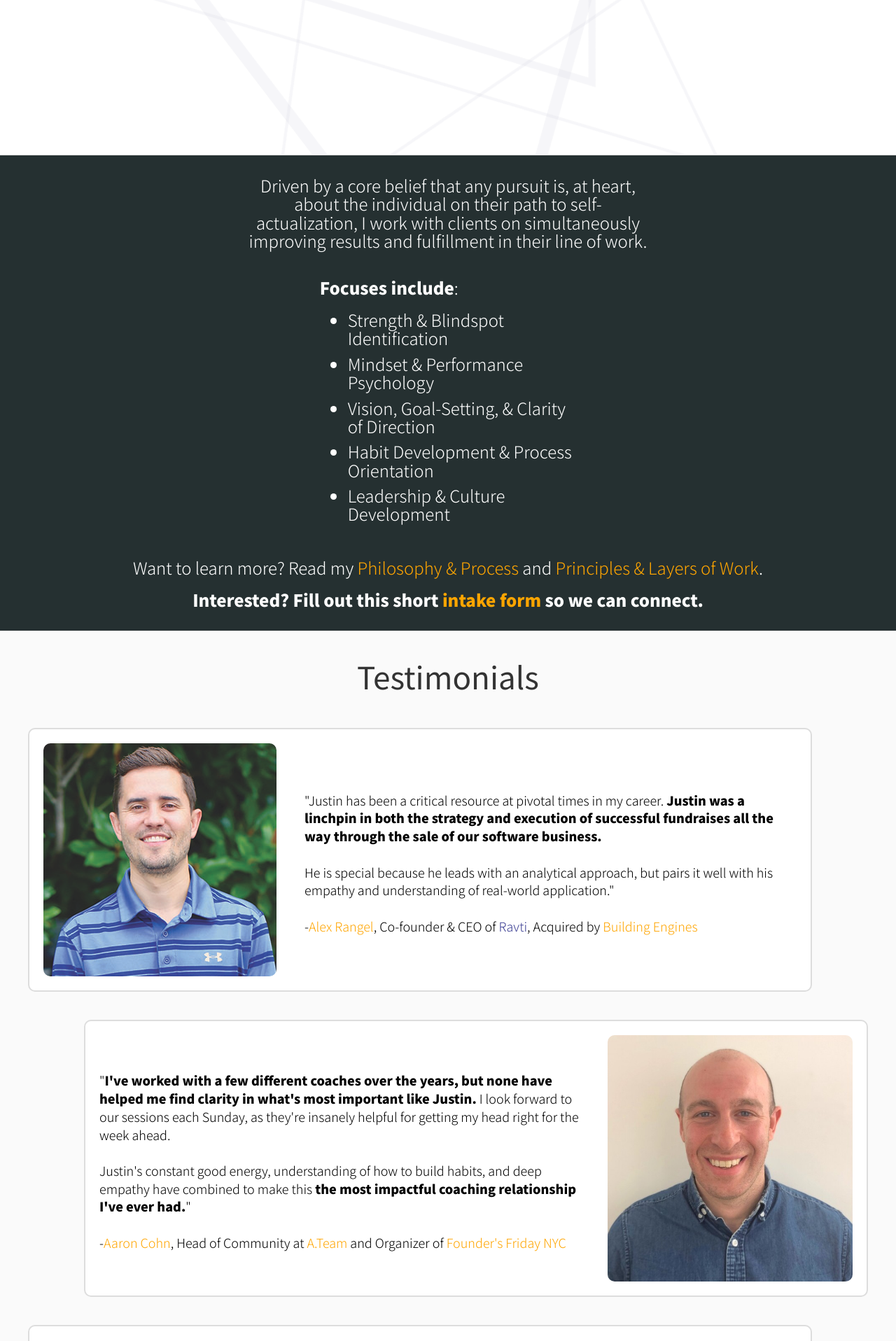
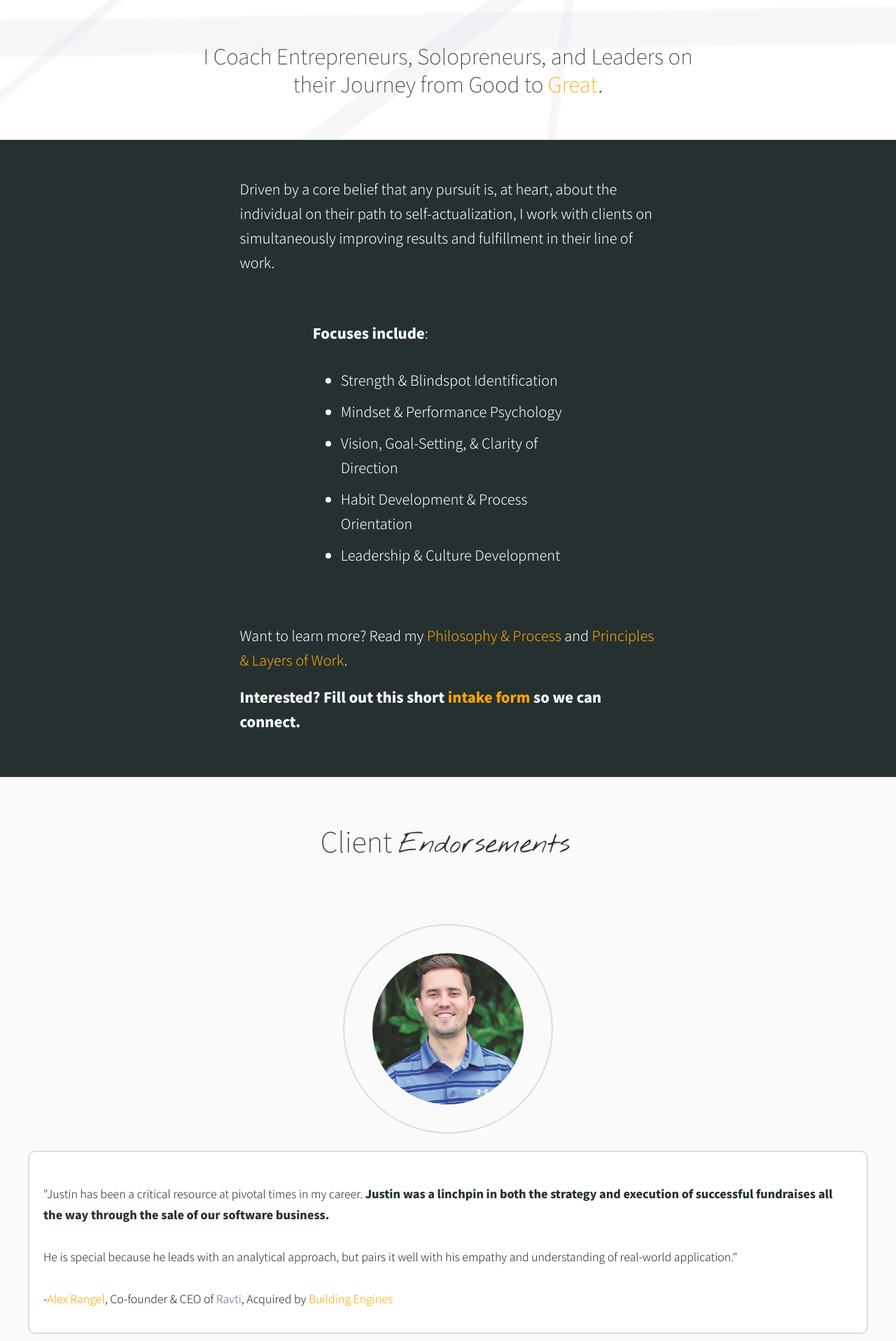
Before and after one commit to justinmulvs/website, a PHP site: page / in a window 1280 px wide. Shown: the part 682-2598 px from the top of the page at 70% size. Run offline with PHP 8.4, Linux system fonts and the light colour scheme.

Commit message:
sweeping changes to hero header, testimonials, about me, and contact form

```diff
--- a/css/main.css
+++ b/css/main.css
@@ -2,24 +2,33 @@
 GENERAL STYLES
 *****/
 
-h1, h2, h3, h4 {
+h1, h2, h3, h4, legend {
 	font-family: 'Noto Sans KR', sans-serif;
 }
 
-p {
-	font-family: 'Noto Sans KR';
-	font-size: 18px;
+p{
+	font-size: 16px;
+	line-height: 3rem;
 	font-weight: 300;
+	font-family: 'Noto Sans KR', sans-serif;
+	padding: 4px 0;
 }
 
-h1 {
-	font-size: 44px;
-	font-weight: 700;
+.bigp {
+	font-size: 24px;
+	line-height: 4rem;
+	font-weight: 300;
+	font-family: 'Noto Sans KR', sans-serif;
+}
+
+h1, legend {
+	font-size: 48px;
+	font-weight: 200;
 }
 
 h3 {
+	line-height: 4rem;
 	font-weight: 300;
-	padding: 0 15px;
 }
 
 li {
@@ -81,8 +90,8 @@ HEADER/FOOTER
 }
 
 .pad {
-	padding-top: 10px;
-	padding-bottom: 20px;
+	padding-top: 48px;
+	padding-bottom: 48px;
 }
 
 /*.al-icon {
@@ -119,28 +128,38 @@ PAGE: HOME
 }
 
 #profile-photo {
-	border-radius: 10%;
-	width: 60%;
-	min-width: 350px;
-	max-width: 500px;
-	border: 2px solid #ddd;
+	border-radius: 100%;
+	width: 100%;
+	min-width: 300px;
+	max-width: 600px;
+	padding: 40px;
+	border: 3px solid #ddd;
+}
+
+#about-photo {
+	border-radius: 100%;
+	min-width: 300px;
+	width: 600px;
+	padding: 40px;
+	border: 2px solid #fff;
 }
 
 .light {
-	font-weight: 400;
+	font-weight: 200;
 }
 
 .testimonial-row {
-	margin: 40px auto;
 	border-radius: 10px;
 	background: white;
-	color: black;
+	color: #253031;
 	padding: 20px;
 	border: 2px solid #ddd;
 }
 
 .testimonial-photo {
-	border-radius: 10px;
+	border-radius: 100%;
+	border: 2px solid #ddd;
+	padding: 40px;
 	max-width: 350px;
 }
 
@@ -148,29 +167,32 @@ PAGE: HOME
 	margin-top: 20px;
 }
 
-#about-photo {
-	width: 70%;
-	max-width: 500px;
-}
-
 .secondary-p-container {
 	background: white;
-	color: black;
+	color: #253031;
 	padding: 10px;
 	margin-top: 20px;
 	border: 2px solid #ddd;
+}
+
+.offset-list {
+	margin-left: 28%;
 }
 
 iframe {
 	max-width: 100%;
 }
 
+#about-me {
+	padding: 15px 0;
+}
+
 #ravti a {
-	color: #3D4094;
+	color: #6C6C94;
 }
 
 #ravti a:hover {
-	color: #61AB7D;
+	color: #FF934F;
 }
 
 #be a {
@@ -341,18 +373,24 @@ PAGE:COMPANY
 }
 
 .header-text {
+	line-height: 6vw;
 	font-weight: 300;
 	font-size: 4vw;
 }
 
 .tagline {
+	max-width:800px;
+	line-height: 40px;
+	margin: 40px auto;
 	font-weight: 100;
 	padding-top: 20px;
 }
 
 /* FLEX & TESTIMONIAL CSS*/
 
+
 .flex-container {
+	margin: 80px 0;
 	display: flex;
 	align-items: center;
 	justify-content: space-between;
@@ -385,3 +423,77 @@ PAGE:COMPANY
 	margin: auto;
 	max-width: 1200px;
 }
+
+/* FORM */
+
+.form-horizontal {
+	width: fit-content;
+	max-width: 75%;
+	margin: 0 auto;
+}
+
+.form-group {
+	text-align: left;
+	margin-bottom: 40px;
+}
+
+label {
+	text-align: left;
+	font-family: "Noto Sans KR";
+	font-weight: 400;
+	padding-bottom: 8px;
+}
+
+.form-horizontal .control-label{
+	text-align: left;
+}
+
+input[type=text], input[type=email], .textarea {
+	font-family: 'Noto Sans KRt', Arial, Helvetica, sans-serif;
+	border: 2px solid #253031;
+	border-radius: 4px;
+	padding: 20px;
+}
+
+input[type=text]:focus, input[type=email]:focus, .textarea:focus {
+	outline: none;
+  	box-shadow: 0 0 0 4px #FF934F;
+
+}
+
+
+#submit {
+	font-family: "Noto Sans KR";
+	text-transform: uppercase;
+	font-size: 20px;
+	letter-spacing: 4px;
+	font-weight: 400;
+	padding:18px 40px;
+	background-color: #FF934F;
+	border: none;
+	border-radius: 4px;
+}
+
+#submit:hover {
+	background-color: #a3643c;
+	transition: .25s;
+}
+
+.success {
+	font-family: "Noto Sans KR";
+	font-weight: 400;
+	font-size: 18px;
+}
+
+input[type=text]::placeholder, input[type=email]::placeholder { /* Chrome, Firefox, Opera, Safari 10.1+ */
+	font-family: 'Noto Sans KR', Arial, Helvetica, sans-serif;
+	opacity: 1; /* Firefox */
+  }
+
+input[type=text]::-ms-input-placeholder, input[type=email]::-ms-input-placeholder { /* Internet Explorer 10-11 */
+	font-family: 'Noto Sans KR', Arial, Helvetica, sans-serif;
+  }
+
+input[type=text]::-ms-input-placeholder, input[type=email]::-ms-input-placeholder { /* Microsoft Edge */
+	font-family: 'Noto Sans KR', Arial, Helvetica, sans-serif;
+  }
--- a/css/responsive.css
+++ b/css/responsive.css
@@ -175,19 +135,59 @@
 
 
 /* TESTIMONIALS AND FLEX MEDIA QUERY */
-@media screen AND (max-width: 900px) {
+@media screen AND (max-width: 1400px) {
+
+	.fractal-container {
+		width: 300%;
+		margin-left: -50%;
+	}
+
+	.header-text {
+		font-size: 6vw;
+		line-height: 10vw;
+	}
+
+	#profile-photo {
+		margin-top: 40px;
+	}
+	.desktop-display {
+		display: none;
+	}
+	.mobile-display {
+		display: block;
+	}
+	.tagline {
+		padding: 20px;
+		text-align: center;
+	}
+	.font-change-bold {
+		font-size: 10vw;
+	}
 	.flex-container {
 		flex-direction: column;
 		width:100%;
+	}
+	.flex-about {
+		flex-direction: column;
+		max-width:100%;
+		padding: 40px;
+		margin-top: 40px;
+	}
+
+	.vertical-center {
+		flex-direction: column;
+	}
+	#about-photo {
+		margin-bottom: 40px;
 	}
 	.image-right {
 		order:0;
 	}
 	.offset-right {
-		margin-left: 0;
+		margin-left: 0px;
 	}
 	.offset-left {
-		margin-right: 0;
+		margin-right: 0px;
 	}
 	.image-right {
 		margin-left: 0px;
@@ -195,7 +195,54 @@
 	.image-left {
 		margin-right: 0px;
 	}
+
+	.row {
+		margin: 0;
+	}
 	.testimonial-photo {
-		max-width: 100%;
+		max-width: 300px;
+		margin-bottom: 24px;
+	}
+	#about-photo {
+		max-width: 300px;
+	}
+	#profile-photo{
+		max-width: 300px;
+	}
+	.bigp {
+		font-size: 20px;
+		line-height: 3.5rem;
+	}
+
+	.flex-about {
+		padding: 20px;
+	}
+
+	.align-middle {
+		padding: 0;
+	}
+
+	#submit {
+		width: 100%;
 	}
 }
+@media screen AND (max-width: 800px) {
+	.header-text{
+		font-size: 10vw;
+		line-height:15vw;
+	}
+	.font-change-bold {
+		font-size: 19vw;
+	}
+
+	label {
+		text-align: left;
+	}
+
+}
+
+@media screen and (min-width: 320px) {
+	.light {
+		font-size: 40px
+	}
+}
--- a/index.html
+++ b/index.html
@@ -17,7 +17,7 @@
 	<link rel="preconnect" href="https://fonts.googleapis.com">
 	<link rel="preconnect" href="https://fonts.gstatic.com" crossorigin>
 	<link
-		href="https://fonts.googleapis.com/css2?family=Nothing+You+Could+Do&family=Noto+Sans+KR:wght@100;300;400;900&display=swap"
+		href="https://fonts.googleapis.com/css2?family=Nothing+You+Could+Do&family=Noto+Sans+KR:wght@100;300;400;500;900&display=swap"
 		rel="stylesheet">
 	<link rel="stylesheet" type="text/css" href="css/main.css">
 	<link rel="stylesheet" type="text/css" href="css/responsive.css">
@@ -42,6 +42,7 @@
 		ga('create', 'UA-61235697-2', 'auto');
 		ga('send', 'pageview');
 	</script>
+	<script src="./js/form.js" async></script>
 </head>
 
 <body id="homepage">
@@ -75,7 +76,7 @@
 			<img src="./assets/images/fractal4.png" alt="fractal bg4" class="img-fluid fractal4" />
 		</div>
 		<div class="row vertical-center">
-			<div class="col-md-6 col-sm-12 text-center">
+			<div class="col-md-8 col-sm-12 text-center">
 				<h1 class="header-text"><span class="font-change-handwritten-header">P</span>eak <span
 						class="font-change-handwritten-header">P</span>erformance <br /> <span
 						class="font-change-bold">Coaching</span></h1>
@@ -97,37 +98,37 @@
 
 	<div class="container-fluid secondary pad">
 		<div class="row">
-			<div class="col-xs-12 col-md-8 col-md-offset-2 col-lg-6 col-lg-offset-3 text-center">
-				<h3>Driven by a core belief that any pursuit is, at heart, about the individual on their path to
+			<div class="col-xs-12 col-md-8 col-md-offset-2 col-lg-6 col-lg-offset-3">
+				<p class="bigp">Driven by a core belief that any pursuit is, at heart, about the individual on their path to
 					self-actualization, I work with clients on simultaneously improving results and fulfillment in their
-					line of work.</h3>
+					line of work.</p>
 			</div>
 		</div>
 
 		<div class="row pad">
 			<div class="col-xs-12 col-sm-8 col-sm-offset-2 col-md-6 col-md-offset-3 col-lg-4 col-lg-offset-4">
-				<h3><b>Focuses include</b>:</h3>
-				<h3>
-					<ul>
+				<p class="bigp"><b>Focuses include</b>:</p>
+				<p class="bigp">
+					<ul class="bigp">
 						<li>Strength & Blindspot Identification</li>
 						<li>Mindset & Performance Psychology</li>
 						<li>Vision, Goal-Setting, & Clarity of Direction</li>
 						<li>Habit Development & Process Orientation</li>
 						<li>Leadership & Culture Development</li>
 					</ul>
-				</h3>
+				</p>
 			</div>
 		</div>
 
 		<div class="row">
-			<div class="text-center">
-				<h3>Want to learn more? Read my <a
+			<div class="col-xs-12 col-md-8 col-md-offset-2 col-lg-6 col-lg-offset-3">
+				<p class="bigp">Want to learn more? Read my <a
 						href="https://www.notion.so/Philosophy-Process-v3-0-124461eb9c844ea8af378218c210c59a"
 						target="_blank">Philosophy & Process</a> and <a
 						href="https://www.notion.so/Principles-Layers-of-Work-v1-4-2b69b897c7574cce8da83c9a19634f0d"
-						target="_blank">Principles & Layers of Work</a>.</h3>
-				<h3><b>Interested? Fill out this short <a href="https://forms.gle/Z82nmrSgKM1AQhnGA"
-							target="_blank">intake form</a> so we can connect.</b></h3>
+						target="_blank">Principles & Layers of Work</a>.</p>
+				<p class="bigp"><b>Interested? Fill out this short <a href="https://forms.gle/Z82nmrSgKM1AQhnGA"
+							target="_blank">intake form</a> so we can connect.</b></p>
 			</div>
 		</div>
 	</div>
@@ -136,111 +137,141 @@
 		<div class="center-div">
 			<div class="row text-center h1-container">
 				<div class="col-xs-12">
-					<h1 class="light">Testimonials</h1>
+					<h1 class="light">Client <span class="font-change-handwritten-header">Endorsements</span></h1>
 				</div>
 			</div>
-			<div class="row testimonial-row offset-left">
 			<div class="flex-container">
 				<div class="text-center image-left fit">
 					<img src="./assets/images/alr_headshot.png" class="testimonial-photo" id="alr-photo">
 				</div>
-					<div class="testimonial"
-						id="alr-testimonial">
-						<p>"Justin has been a critical resource at pivotal times in my career. <b>Justin was a linchpin in both
-								the strategy and execution of successful fundraises all the way through the sale of our software
+				<div class="row testimonial-row offset-left">
+					<div class="testimonial" id="alr-testimonial">
+						<p>"Justin has been a critical resource at pivotal times in my career. <b>Justin was a linchpin
+								in both
+								the strategy and execution of successful fundraises all the way through the sale of our
+								software
 								business.</b><br><br>
-							He is special because he leads with an analytical approach, but pairs it well with his empathy and
+							He is special because he leads with an analytical approach, but pairs it well with his
+							empathy and
 							understanding of real-world application."<br><br>
-							-<a href="https://www.linkedin.com/in/alexrangel/" target="_blank">Alex Rangel</a>, Co-founder & CEO
+							-<a href="https://www.linkedin.com/in/alexrangel/" target="_blank">Alex Rangel</a>,
+							Co-founder & CEO
 							of <span id="ravti"><a href="https://www.buildingengines.com/company/ravti/"
-									target="_blank">Ravti</a></span>, Acquired by <a href="https://www.buildingengines.com/"
-								target="_blank">Building Engines</a></p>
+									target="_blank">Ravti</a></span>, Acquired by <a
+								href="https://www.buildingengines.com/" target="_blank">Building Engines</a></p>
 					</div>
 				</div>
 			</div>
-			<div class="row testimonial-row offset-right">
 			<div class="flex-container">
 				<div class="text-center image-right fit">
 					<img src="./assets/images/cohn_headshot.jpg" class="testimonial-photo" id="cohn-photo">
 				</div>
-					<div class="testimonial"
-						id="alr-testimonial">
-						<p>"<b>I've worked with a few different coaches over the years, but none have helped me find clarity in
-								what's most important like Justin.</b> I look forward to our sessions each Sunday, as they're
+				<div class="row testimonial-row offset-right">
+					<div class="testimonial" id="alr-testimonial">
+						<p>"<b>I've worked with a few different coaches over the years, but none have helped me find
+								clarity in
+								what's most important like Justin.</b> I look forward to our sessions each Sunday, as
+							they're
 							insanely helpful for getting my head right for the week ahead.
-							<br><br>Justin's constant good energy, understanding of how to build habits, and deep empathy have
-							combined to make this <b>the most impactful coaching relationship I've ever had.</b>"<br><br>
-							-<a href="https://www.linkedin.com/in/aaroncohn/" target="_blank">Aaron Cohn</a>, Head of Community
+							<br><br>Justin's constant good energy, understanding of how to build habits, and deep
+							empathy have
+							combined to make this <b>the most impactful coaching relationship I've ever
+								had.</b>"<br><br>
+							-<a href="https://www.linkedin.com/in/aaroncohn/" target="_blank">Aaron Cohn</a>, Head of
+							Community
 							at <a href="https://www.a.team/join" target="_blank">A.Team</a></span> and Organizer of <a
 								href="https://foundersfridaynyc.com/" target="_blank">Founder's Friday NYC</a>
 						</p>
 					</div>
 				</div>
 			</div>
-			<div class="row testimonial-row offset-left">
 			<div class="flex-container">
 				<div class="text-center image-left fit">
 					<img src="./assets/images/meb_headshot.jpeg" class="testimonial-photo" id="meb-photo">
 				</div>
+				<div class="row testimonial-row offset-left">
 					<div class="testimonial">
-						<p>"Justin’s coaching has been invaluable to me and my business. One of the most pivotal aspects has been
-							Justin’s ability to walk the line of gentle but earnest guidance and encouragement while still
-							giving me full ownership of my process. I feel immense pride and accomplishment in all the progress
+						<p>"Justin’s coaching has been invaluable to me and my business. One of the most pivotal aspects
+							has been
+							Justin’s ability to walk the line of gentle but earnest guidance and encouragement while
+							still
+							giving me full ownership of my process. I feel immense pride and accomplishment in all the
+							progress
 							that I make with his support as a partner.<br><br>
-							In the moments when I’m at a growth edge and it is compounding in rapid succession, it doesn’t
+							In the moments when I’m at a growth edge and it is compounding in rapid succession, it
+							doesn’t
 							always feel like growth because inevitably, it’s entirely unfamiliar territory. This can be
-							incredibly disorienting, and <b>Justin’s guidance along the edge of it, keeping it in perspective
-								along the path, allows me to accelerate so much faster since I’m no longer wasting time and
+							incredibly disorienting, and <b>Justin’s guidance along the edge of it, keeping it in
+								perspective
+								along the path, allows me to accelerate so much faster since I’m no longer wasting time
+								and
 								energy wondering if I’m moving in the right direction.</b><br><br>
-							<b>I can trust Justin’s broader perspective, trust the goals we have set together, and trust that
-								all the little moments of uncertainty are actually right where I need to be. It all comes
-								together to create more growth in my personal process and business than I have ever experienced
-								working alone, or in any other capacity.</b> I cannot possibly recommend working with him highly
+							<b>I can trust Justin’s broader perspective, trust the goals we have set together, and trust
+								that
+								all the little moments of uncertainty are actually right where I need to be. It all
+								comes
+								together to create more growth in my personal process and business than I have ever
+								experienced
+								working alone, or in any other capacity.</b> I cannot possibly recommend working with
+							him highly
 							enough."<br><br>
 							- Molly Bennett</a>, Solopreneur, Fajardo Method Practitioner
 					</div>
 				</div>
 			</div>
-			<div class="row testimonial-row offset-right">
 			<div class="flex-container">
 				<div class="text-center image-right fit">
 					<img src="./assets/images/raw_headshot.png" class="testimonial-photo" id="raw-photo">
 				</div>
+				<div class="row testimonial-row offset-right">
+
 					<div class="testimonial">
-						<p><b>"Since I started with Justin about six months ago, my revenue has nearly doubled.</b> He did this
-							by expertly helping me remove physical and mental blockers that I didn’t even know I had to make
-							room for smart decisions to move my income upward. The best part is, at the same time, <b>he made
+						<p><b>"Since I started with Justin about six months ago, my revenue has nearly doubled.</b> He
+							did this
+							by expertly helping me remove physical and mental blockers that I didn’t even know I had to
+							make
+							room for smart decisions to move my income upward. The best part is, at the same time, <b>he
+								made
 								sure my decision-making fundamentally resonated with who I am as a person.</b><br><br>
-							Justin sees the moving parts in my personal life as one-and-the-same as the moving parts in my
-							business. He constantly helps me address that difficult work-life imbalance often associated with
+							Justin sees the moving parts in my personal life as one-and-the-same as the moving parts in
+							my
+							business. He constantly helps me address that difficult work-life imbalance often associated
+							with
 							being a Solopreneur.<br><br>
-							<b>His unique approach beautifully balances psychological and emotional awareness with hard-hitting
-								strategy and clarity of direction.</b> When working with Justin, no stone will go unturned no
-							matter the shape or size. Yet, he will make this seemingly arduous and overwhelming process of doing
+							<b>His unique approach beautifully balances psychological and emotional awareness with
+								hard-hitting
+								strategy and clarity of direction.</b> When working with Justin, no stone will go
+							unturned no
+							matter the shape or size. Yet, he will make this seemingly arduous and overwhelming process
+							of doing
 							so unbelievably invigorating, positive, and comfortable."<br><br>
-							-<a href="https://www.aaronwaltersmusic.com/" target="_blank">Aaron Walters</a>, Solopreneur,
+							-<a href="https://www.aaronwaltersmusic.com/" target="_blank">Aaron Walters</a>,
+							Solopreneur,
 							Producer, Composer, Live + Studio Musician
 					</div>
 				</div>
 			</div>
-
+			</div>
 		</div>
 
 		<div class="container-fluid secondary pad">
 			<div class="row text-center h1-container">
 				<div class="col-xs-12">
-					<h1 class="light">About Me</h1>
+					<h1 class="light">About <span class="font-change-handwritten-header">Me</span></h1>
 				</div>
 			</div>
-			<div class="row">
-				<div class="col-xs-12 col-sm-5 text-center" id="about-photo-container">
-					<img src="./assets/images/About.png" id="about-photo">
+			<div class="row flex-about">
+				<div class="col-md-6 col-sm-12 text-center my-auto">
+					<img class="img-fluid" src="assets/images/About.png" alt="Picture of Justin Mulvaney"
+						id="about-photo">
 				</div>
-				<div class="col-xs-10 col-xs-offset-1 col-sm-5 col-sm-offset-1 secondary-p-container" id="bio">
-					<p>I've made a career out of supporting world-class entrepreneurs and leaders. I started working at my
+				<div class="about-me" id="bio">
+					<p class="bigp">I've made a career out of supporting world-class entrepreneurs and leaders. I started working at
+						my
 						family's business at the age of 12. My first job out of college was employee #3 at a <span
 							id="crystal"><a href="https://www.crystalknows.com/" target="_blank">fast-growing tech
-								startup</a></span>. After that, I never joined a company later than employee #10. I've led
+								startup</a></span>. After that, I never joined a company later than employee #10. I've
+						led
 						the product and data side of an <span id="ravti"><a
 								href="https://www.buildingengines.com/company/newsroom/building-engines-acquires-ravti/"
 								target="_blank">acquisition</a></span>, run data for a <a
@@ -249,8 +280,10 @@
 						modern tech org.<br><br>
 						Those supporting roles led me to my passion for coaching and the decision to become an
 						entrepreneur.<br><br>
-						As a coach, I've worked with clients in NYC, Nashville, and Boston. I've helped solopreneurs grow
-						their income by 50%. I've supported founders through fundraises and acquisitions. And I've helped
+						As a coach, I've worked with clients in NYC, Nashville, and Boston. I've helped solopreneurs
+						grow
+						their income by 50%. I've supported founders through fundraises and acquisitions. And I've
+						helped
 						burgeoning leaders grow into their full potential.</p>
 				</div>
 			</div>
@@ -259,12 +292,83 @@
 
 	<div class="container-fluid pad primary">
 		<div class="row text-center">
-			<div class="col-xs-12">
+			<!-- <div class="col-xs-12">
 				<h1 class="light">Contact</h1>
 				<iframe
 					src="https://docs.google.com/forms/d/e/1FAIpQLSeRrTRkmz3114rfb7m0aAG0-XFwZQFqp1PhQzdlsGWkKXZ4XA/viewform?embedded=true"
 					width="640" height="1800" frameborder="0" marginheight="0" marginwidth="0">Loading…</iframe>
+			</div> -->
+			<form class="form-horizontal" id="contactForm" method="POST" onsubmit="formSuccess"
+				action="https://docs.google.com/forms/u/0/d/e/1FAIpQLSeRrTRkmz3114rfb7m0aAG0-XFwZQFqp1PhQzdlsGWkKXZ4XA/formResponse">
+				<fieldset>
+
+					<!-- Form Name -->
+					<legend>Get in <span class="font-change-handwritten-header">Contact</span></legend>
+
+					<!-- Text input-->
+					<div class="form-group">
+						<label class="control-label" for="name">Name?*</label>
+							<input id="name" name="entry.1655036938" type="text" placeholder="Full name"
+								class="form-control input-md" required="true">
 					</div>
+
+					<!-- Text input-->
+					<div class="form-group">
+						<label class="control-label" for="email">Email?*</label>
+							<input id="email" name="entry.319172432" type="email" placeholder="hello@email.com"
+								class="form-control input-md" required="true">
+					</div>
+
+					<div class="form-group">
+						<label class="control-label" for="interest">Why are you interested in coaching?*</label>
+							<input id="interest" name="entry.979373761" type="text" placeholder="Type answer"
+								class="form-control input-md" required="true">
+					</div>
+
+
+					<!-- Text input-->
+					<div class="form-group">
+						<label class="control-label" for="career">How would you describe what you do?
+							(Entrepreneur, Founder/CEO, Freelancer, Artist, Athlete, etc.)*</label>
+							<input id="career" name="entry.1332314203" type="text" placeholder="Type answer"
+								class="form-control input-md" required="true">
+
+					</div>
+
+					<!-- Text input-->
+					<div class="form-group">
+						<label class="control-label" for="social">Please provide a link to your preferred
+							professional profile (LinkedIn, Angel.co, etc. - it's ok if you don't have one!)</label>
+							<input id="social" name="entry.2126090599" type="text" placeholder="Optional"
+								class="form-control input-md">
+					</div>
+
+					<!-- Text input-->
+					<div class="form-group">
+						<label class="control-label" for="portfolio">Please provide a link to any personal
+							websites, portfolios, etc. (Ok if you have none here too)</label>
+							<input id="portfolio" name="entry.640552634" type="text" placeholder="Optional"
+								class="form-control input-md">
+
+					</div>
+
+					<!-- Textarea -->
+					<div class="form-group">
+						<label class="control-label" for="extra">Anything else you'd like to add about you,
+							what you're working on, or your interest in coaching?</label>
+							<textarea id="additional" class="form-control textarea" id="extra" name="entry.796222772" placeholder="Optional"></textarea>
+					</div>
+
+					<!-- Button -->
+					<div class="form-group">
+						<label class="control-label" for="submit"></label>
+							<button id="submit" name="submit" type="submit" value="Submit"
+								class="btn btn-primary">Submit</button>
+					</div>
+
+				</fieldset>
+			</form>
+
 		</div>
 	</div>
 
```
Also changed, not shown: other parts of css/main.css (+20 -10 lines), other parts of css/responsive.css (+5 -45 lines), js/form.js (added, +36 -0 lines), assets/images/no_bg.png (added), 1 other file. Lines whose indentation alone changed are shown as unchanged.
